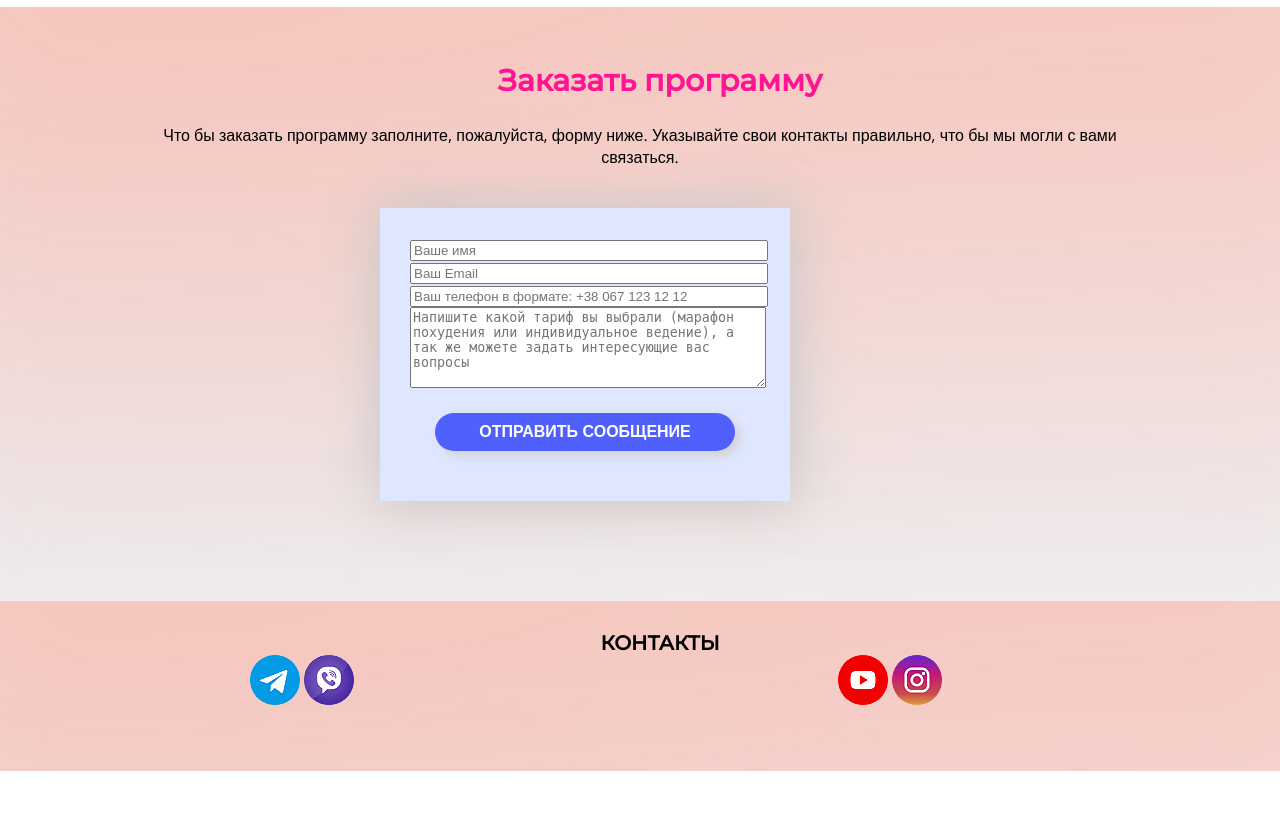
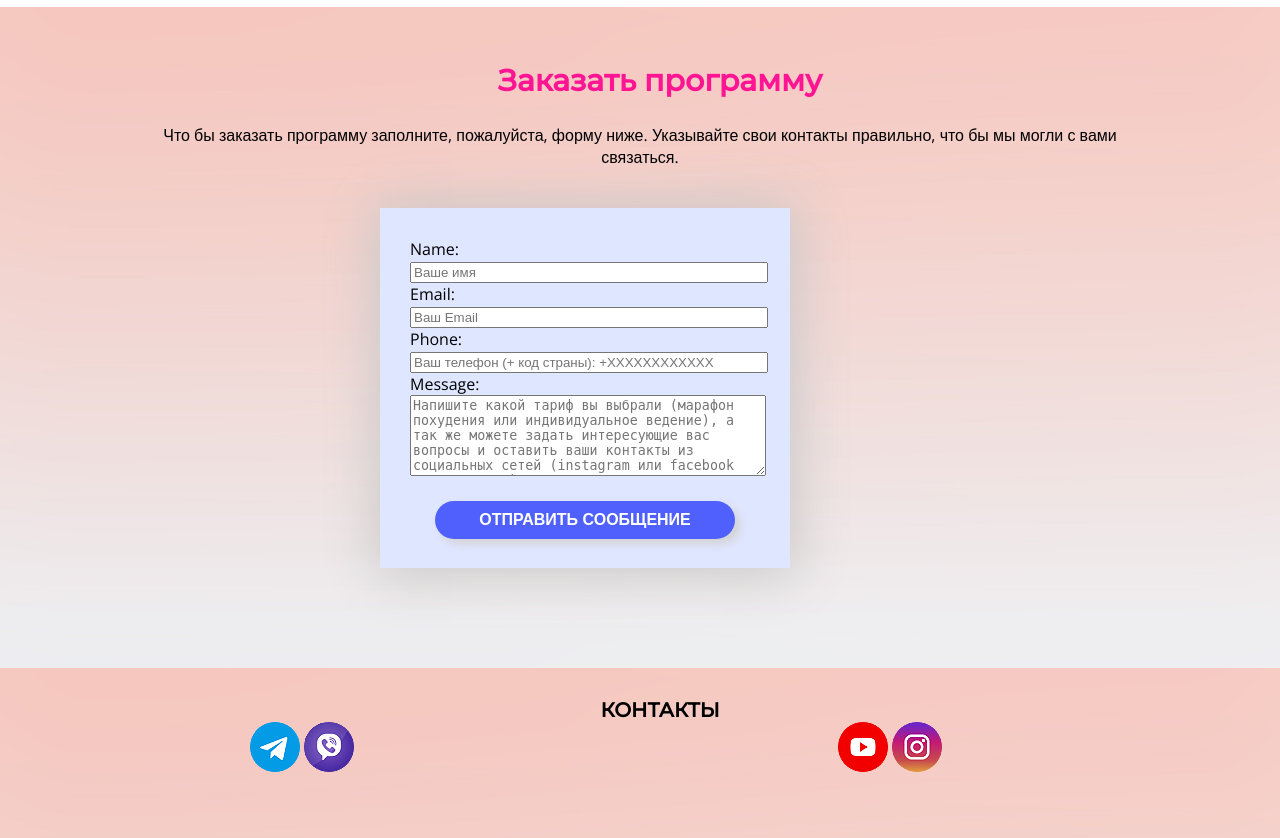
Before and after one commit to AleksandrGrebelnyi/coach-site, a Django app: page / in a window 1280 px wide. Shown: the part 2869-3707 px from the top of the page. Before the commit the page ends 3640 px from the top, so only its background shows below. Run offline with Django 4.2, Linux system fonts and the light colour scheme; data that the repository does not hold is empty; some libraries are stand-ins or nearby versions.

Commit message:
add html post request from customer

```diff
--- a/coachsite/main/templates/book_a_program.html
+++ b/coachsite/main/templates/book_a_program.html
@@ -9,29 +9,28 @@
     </div>
 <div class="holder-book-card">
     <form action="" method="post" role="form" class="form-class">
-      <div class="row">
-        <div class="col-lg-4 col-md-6 form-group">
-          <input type="text" name="name" class="form-control" id="name" placeholder="Ваше имя" data-rule="minlen:4" data-msg="Please enter at least 4 chars">
-          <div class="validate"></div>
-        </div>
-        <div class="col-lg-4 col-md-6 form-group mt-3 mt-md-0">
-          <input type="email" class="form-control" name="email" id="email" placeholder="Ваш Email" data-rule="email" data-msg="Please enter a valid email">
-          <div class="validate"></div>
-        </div>
-        <div class="col-lg-4 col-md-6 form-group mt-3 mt-md-0">
-          <input type="text" class="form-control" name="phone" id="phone" placeholder="Ваш телефон в формате: +38 067 123 12 12" data-rule="minlen:4" data-msg="Please enter at least 4 chars">
-          <div class="validate"></div>
-        </div>
-
-      </div>
-      <div class="form-group mt-3">
-        <textarea class="form-control" name="message" rows="5" placeholder="Напишите какой тариф вы выбрали (марафон похудения или индивидуальное ведение), а так же можете задать интересующие вас вопросы"></textarea>
-        <div class="validate"></div>
-      </div>
-
-          <div class="btn-send-book-message">
-              <button type="submit" class="btn-css">ОТПРАВИТЬ СООБЩЕНИЕ</button>
-          </div>
+        {% csrf_token %}
+        {{ book }}
+{#      <div class="row">#}
+{#        <div class="col-lg-4 col-md-6 form-group">#}
+{#          <input type="text" name="name" class="form-control" id="name" placeholder="Ваше имя" data-rule="minlen:4" data-msg="Please enter at least 4 chars">#}
+{#          <div class="validate"></div>#}
+{#        </div>#}
+{#        <div class="col-lg-4 col-md-6 form-group mt-3 mt-md-0">#}
+{#          <input type="email" class="form-control" name="email" id="email" placeholder="Ваш Email" data-rule="email" data-msg="Please enter a valid email">#}
+{#          <div class="validate"></div>#}
+{#        </div>#}
+{#        <div class="col-lg-4 col-md-6 form-group mt-3 mt-md-0">#}
+{#          <input type="text" class="form-control" name="phone" id="phone" placeholder="Ваш телефон (+код страны): +XXXXXXXXXXXX" data-rule="minlen:4" data-msg="Please enter at least 4 chars">#}
+{#          <div class="validate"></div>#}
+{#        </div>#}
+{##}
+{#      </div>#}
+{#      <div class="form-group mt-3">#}
+{#        <textarea class="form-control" name="message" rows="5" placeholder="Напишите какой тариф вы выбрали (марафон похудения или индивидуальное ведение), а так же можете задать интересующие вас вопросы и оставить ваше имя из социальных сетей (instagram или facebook или телеграм)"></textarea>#}
+{#        <div class="validate"></div>#}
+{#      </div>#}
+      <div class="btn-send-book-message"><button type="submit" class="btn-css">ОТПРАВИТЬ СООБЩЕНИЕ</button></div>
     </form>
   </div>
   </div>
```
